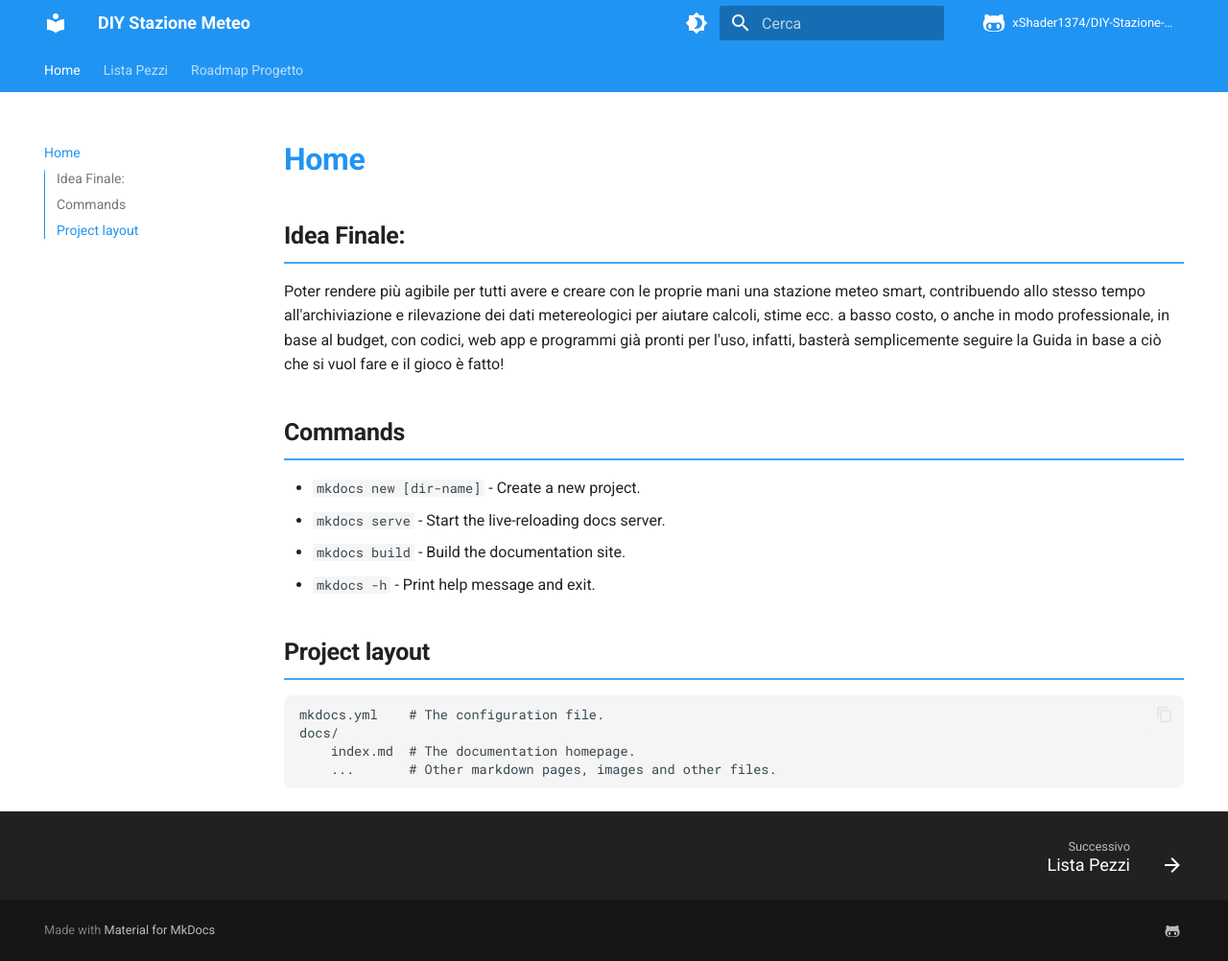
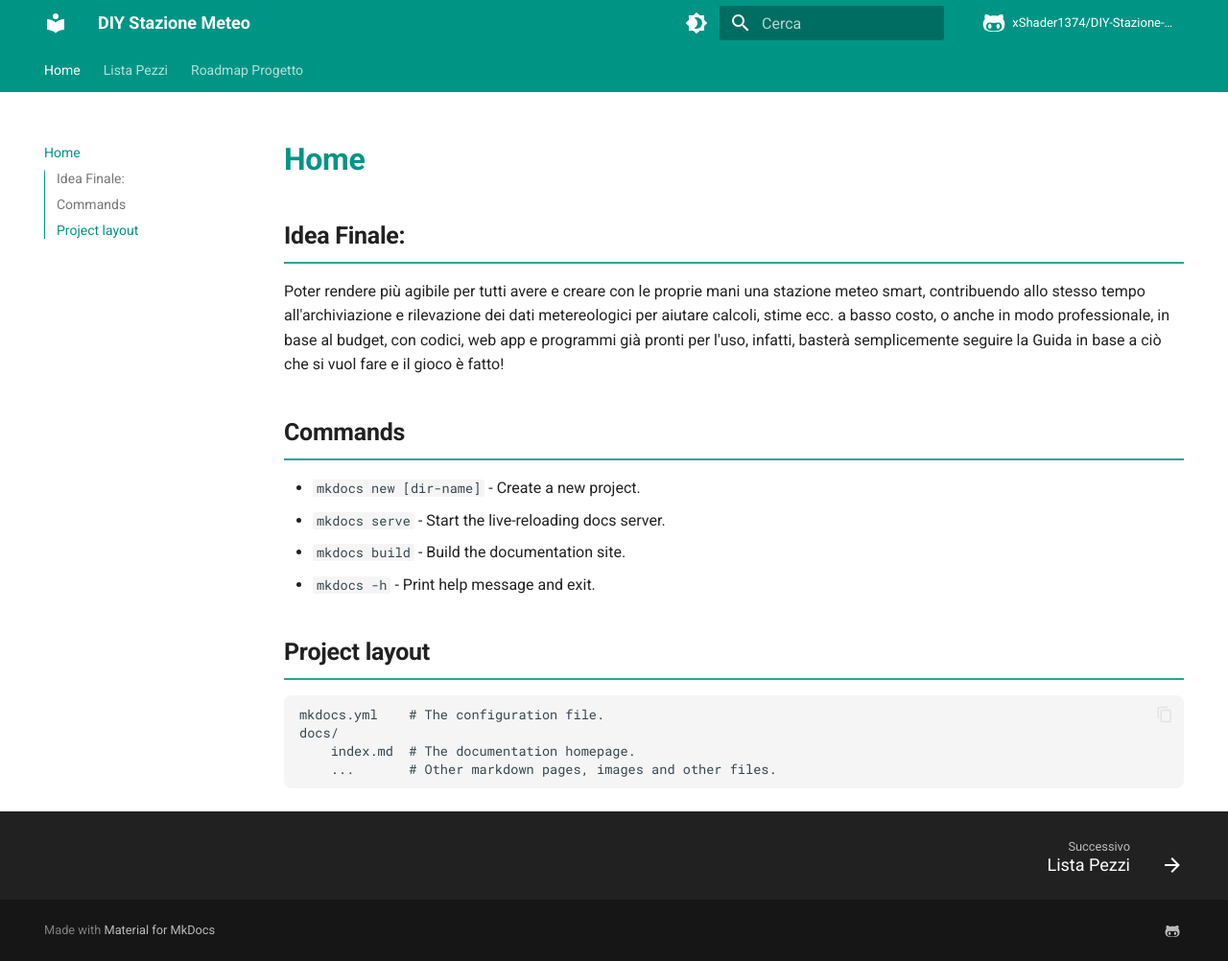
Before and after one commit to xShader1374/DIY-Stazione-Meteo, an MkDocs documentation site: the page built from docs/index.md, in a window 1280 px wide and 1002 px high. Shown: the whole window at 96% size. Built offline with MkDocs 1.6.1 and Material for MkDocs 9.7.7, drawn with Linux system fonts in a browser that asks for light colours; comment, search, counter and statistics services are not loaded.

Commit message:
Mini fix visivo immagini

```diff
--- a/docs/stylesheets/extra.css
+++ b/docs/stylesheets/extra.css
@@ -1,8 +1,8 @@
 [data-md-color-scheme="slate"] {
-    --md-primary-fg-color: #1976D2;
-    --md-primary-fg-color--light: #64B5F6;
-    --md-primary-fg-color--dark: #0D47A1;
-    --md-accent-fg-color: #03A9F4;
+    --md-primary-fg-color: #009688;
+    --md-primary-fg-color--light: #4DB6AC;
+    --md-primary-fg-color--dark: #00796B;
+    --md-accent-fg-color: #00BCD4;
   }
 
   .md-typeset h1 {
@@ -64,6 +64,12 @@
     border-radius: 8px;
   }
 
+  .gslide-image img {
+    background: #0d0d0db2 !important;
+
+    backdrop-filter: blur(4px);
+  }
+
   .animate-pulse {
     animation: pulse 2s cubic-bezier(0.4, 0, 0.6, 1) infinite;
   }
--- a/mkdocs.yml
+++ b/mkdocs.yml
@@ -40,15 +40,15 @@ theme:
   palette:
     - media: "(prefers-color-scheme: dark)"
       scheme: slate
-      primary: blue
-      accent: light blue
+      primary: teal
+      accent: cyan
       toggle:
         icon: material/brightness-7
         name: Passa alla modalità chiara
     - media: "(prefers-color-scheme: light)"
       scheme: default
-      primary: blue
-      accent: light blue
+      primary: teal
+      accent: cyan
       toggle:
         icon: material/brightness-4
         name: Passa alla modalità scura
```
